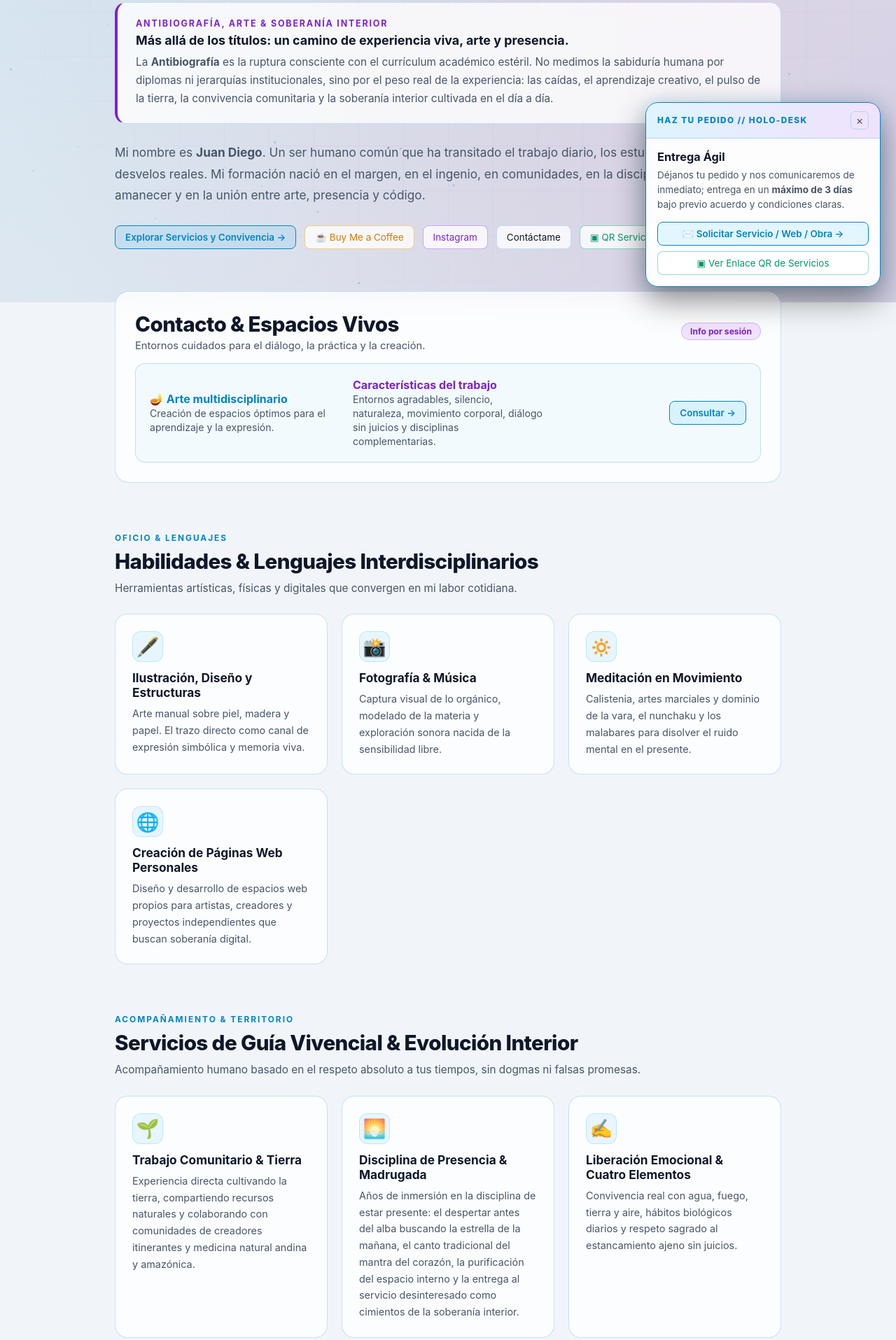
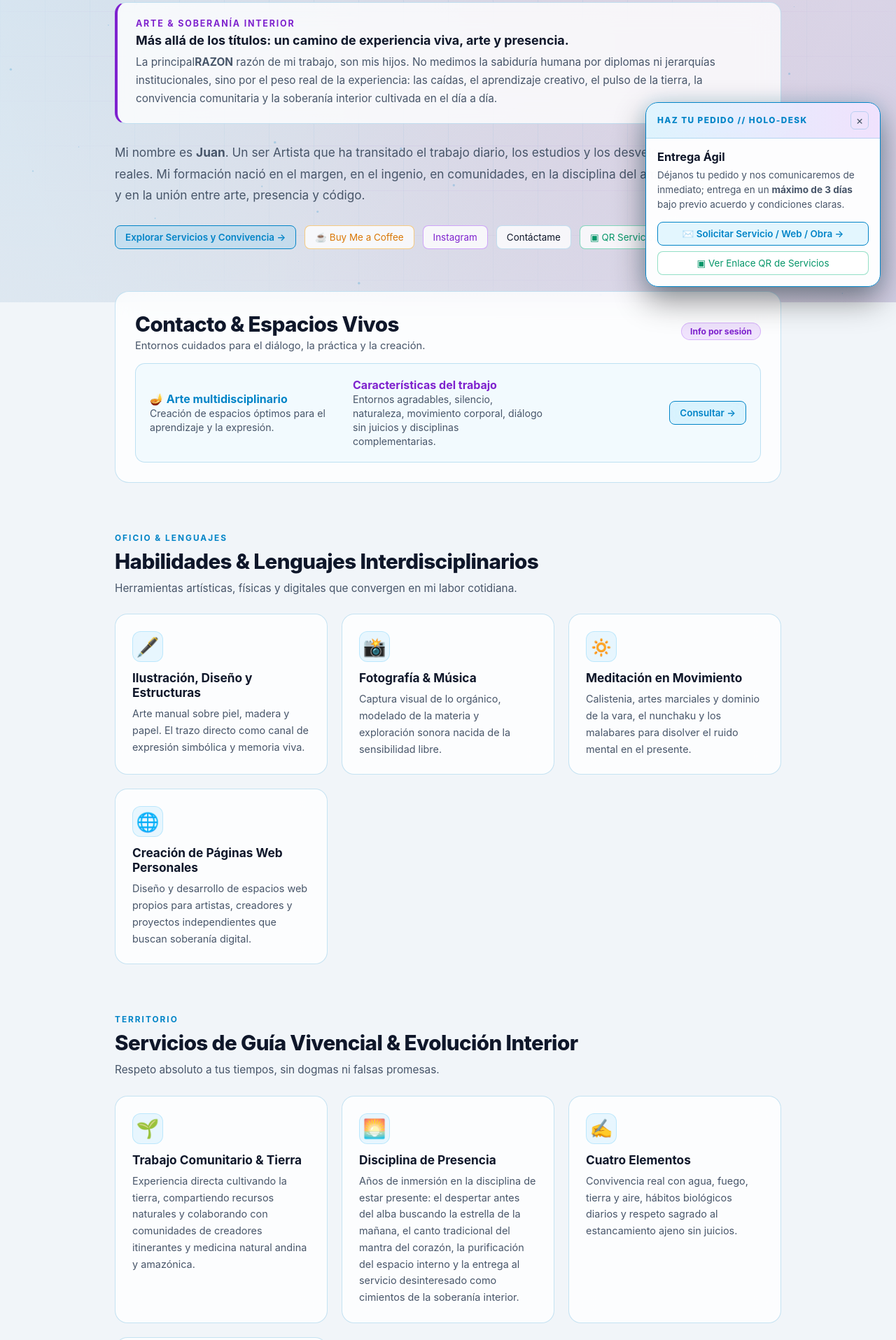
Before and after one commit to guevaralaujuandiego5-wq/Multiversolabs, a plain HTML site: page artista.html in a window 1280 px wide. Shown: the part 368-2283 px from the top of the page at 70% size. Drawn offline with nearby package versions, Linux system fonts and the light colour scheme; a script that the page names is missing.

Commit message:
Update artista.html

```diff
--- a/artista.html
+++ b/artista.html
@@ -1240,14 +1240,14 @@
       <div class="holo-ring-emblem" aria-hidden="true">
         <span style="font-size:1.5rem;color:var(--accent-cyan);">◈</span>
       </div>
-      <span class="kicker" style="margin-bottom:6px;">MultiversoLabs // Acceso a Currículum & Antibiografía</span>
+      <span class="kicker" style="margin-bottom:6px;">MultiversoLabs</span>
       <h2 id="welcomeGateTitle">Bienvenido a este Espacio</h2>
       <p>
-        Estás entrando al currículum vivo y antibiografía de arte, oficio y presencia. Un momento de pausa antes de continuar.
+        Estás entrando al currículum vivo y antibiografía de arte, oficio y presencia.
       </p>
       <div style="display:flex;flex-wrap:wrap;justify-content:center;gap:12px;">
         <button type="button" class="btn-glass primary" id="enterArtistSpaceBtn" style="padding:12px 24px;font-size:0.95rem;">
-          Entrar al Currículum →
+          Entrar →
         </button>
       </div>
     </div>
@@ -1261,7 +1261,7 @@
   <div class="news-ticker" id="newsEncuentrosBar">
     <div>
       <span class="news-badge">Frecuencia Viva</span>
-      <span><strong>Elemental & Tierra:</strong> Encuentros y creaciones interdisciplinarias · Presencial y online.</span>
+      <span><strong>ONLINE:</strong> Creaciones interdisciplinarias · ARTE 3D.</span>
     </div>
     <div style="display:flex;align-items:center;gap:12px;">
       <a href="#encuentros" style="color:var(--accent-cyan);font-weight:700;text-decoration:none;font-size:0.82rem;">Ver detalles →</a>
@@ -1305,15 +1305,15 @@
       <h1>Un camino de arte, código y presencia para <span>despertar tu propia soberanía.</span></h1>
 
       <div class="antibiografia-box">
-        <h2>Antibiografía, Arte & Soberanía Interior</h2>
+        <h2>Arte & Soberanía Interior</h2>
         <div class="sub-anti">Más allá de los títulos: un camino de experiencia viva, arte y presencia.</div>
         <p>
-          La <strong>Antibiografía</strong> es la ruptura consciente con el currículum académico estéril. No medimos la sabiduría humana por diplomas ni jerarquías institucionales, sino por el peso real de la experiencia: las caídas, el aprendizaje creativo, el pulso de la tierra, la convivencia comunitaria y la soberanía interior cultivada en el día a día.
+          La principal<strong>RAZON</strong> razón de mi trabajo, son mis hijos. No medimos la sabiduría humana por diplomas ni jerarquías institucionales, sino por el peso real de la experiencia: las caídas, el aprendizaje creativo, el pulso de la tierra, la convivencia comunitaria y la soberanía interior cultivada en el día a día.
         </p>
       </div>
 
       <p class="bio-lead">
-        Mi nombre es <strong>Juan Diego</strong>. Un ser humano común que ha transitado el trabajo diario, los estudios y los desvelos reales. Mi formación nació en el margen, en el ingenio, en comunidades, en la disciplina del amanecer y en la unión entre arte, presencia y código.
+        Mi nombre es <strong>Juan</strong>. Un ser Artista que ha transitado el trabajo diario, los estudios y los desvelos reales. Mi formación nació en el margen, en el ingenio, en comunidades, en la disciplina del amanecer y en la unión entre arte, presencia y código.
       </p>
 
       <div class="cta-row">
@@ -1391,11 +1391,11 @@
       </div>
     </section>
 
-    <!-- SERVICIOS DE GUÍA Y CONVIVENCIA -->
+    <!-- SERVICIOS -->
     <section class="section-block" id="servicios">
-      <span class="kicker">Acompañamiento & Territorio</span>
+      <span class="kicker">Territorio</span>
       <h2 class="section-heading">Servicios de Guía Vivencial & Evolución Interior</h2>
-      <p class="section-sub">Acompañamiento humano basado en el respeto absoluto a tus tiempos, sin dogmas ni falsas promesas.</p>
+      <p class="section-sub">Respeto absoluto a tus tiempos, sin dogmas ni falsas promesas.</p>
 
       <div class="disciplines-grid">
         <div class="skill-card">
@@ -1406,19 +1406,19 @@
 
         <div class="skill-card">
           <span class="skill-icon">🌅</span>
-          <h3>Disciplina de Presencia & Madrugada</h3>
+          <h3>Disciplina de Presencia</h3>
           <p>Años de inmersión en la disciplina de estar presente: el despertar antes del alba buscando la estrella de la mañana, el canto tradicional del mantra del corazón, la purificación del espacio interno y la entrega al servicio desinteresado como cimientos de la soberanía interior.</p>
         </div>
 
         <div class="skill-card">
           <span class="skill-icon">✍️</span>
-          <h3>Liberación Emocional & Cuatro Elementos</h3>
+          <h3>Cuatro Elementos</h3>
           <p>Convivencia real con agua, fuego, tierra y aire, hábitos biológicos diarios y respeto sagrado al estancamiento ajeno sin juicios.</p>
         </div>
 
         <div class="skill-card">
           <span class="skill-icon">🫂</span>
-          <h3>Conciliación Neutral & Trueque</h3>
+          <h3>Conciliación Neutral</h3>
           <p>Mediación imparcial en conflictos (sin tomar bandos) y modelo de reciprocidad equilibrada: intercambio justo.</p>
         </div>
       </div>
```
